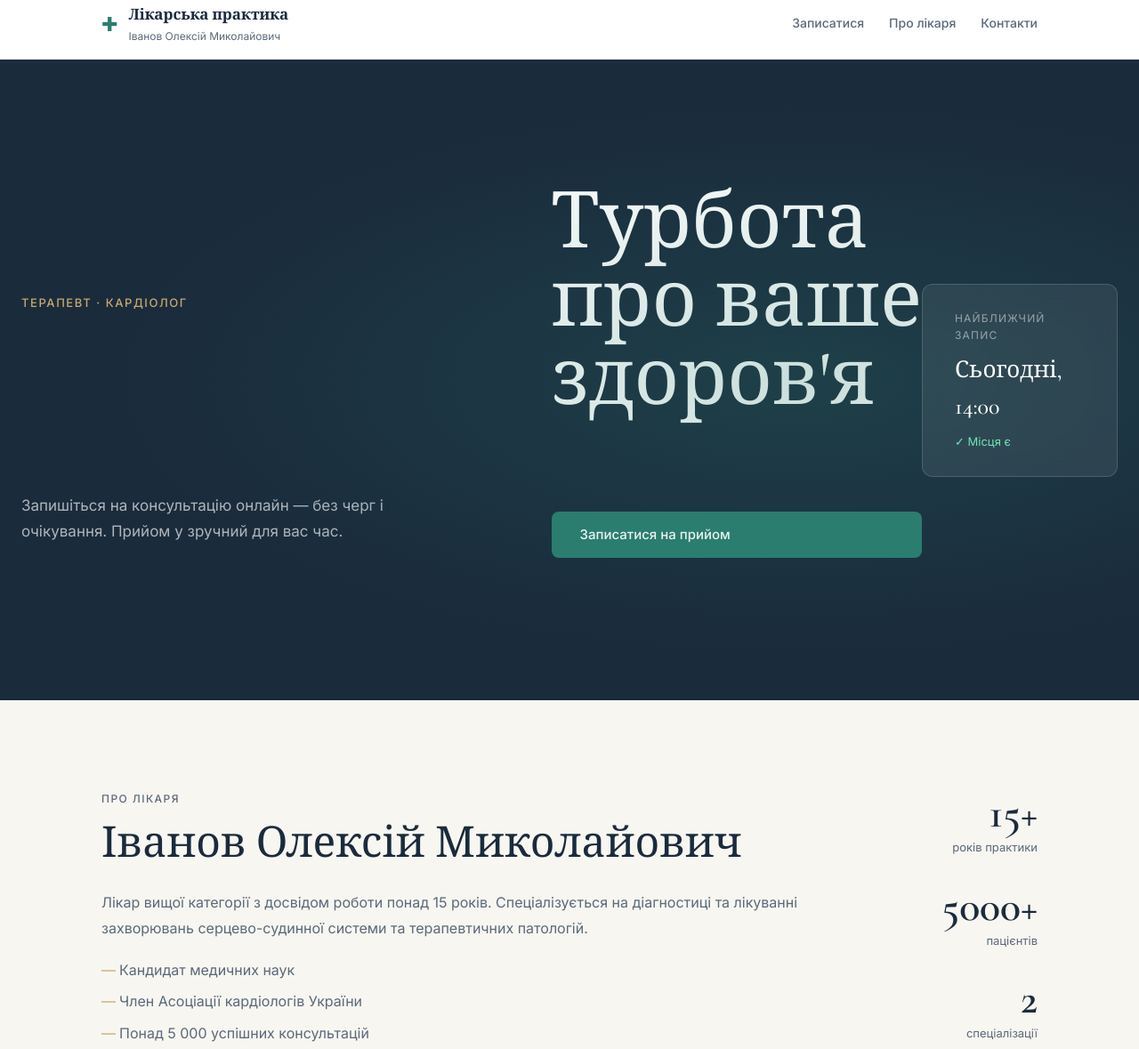
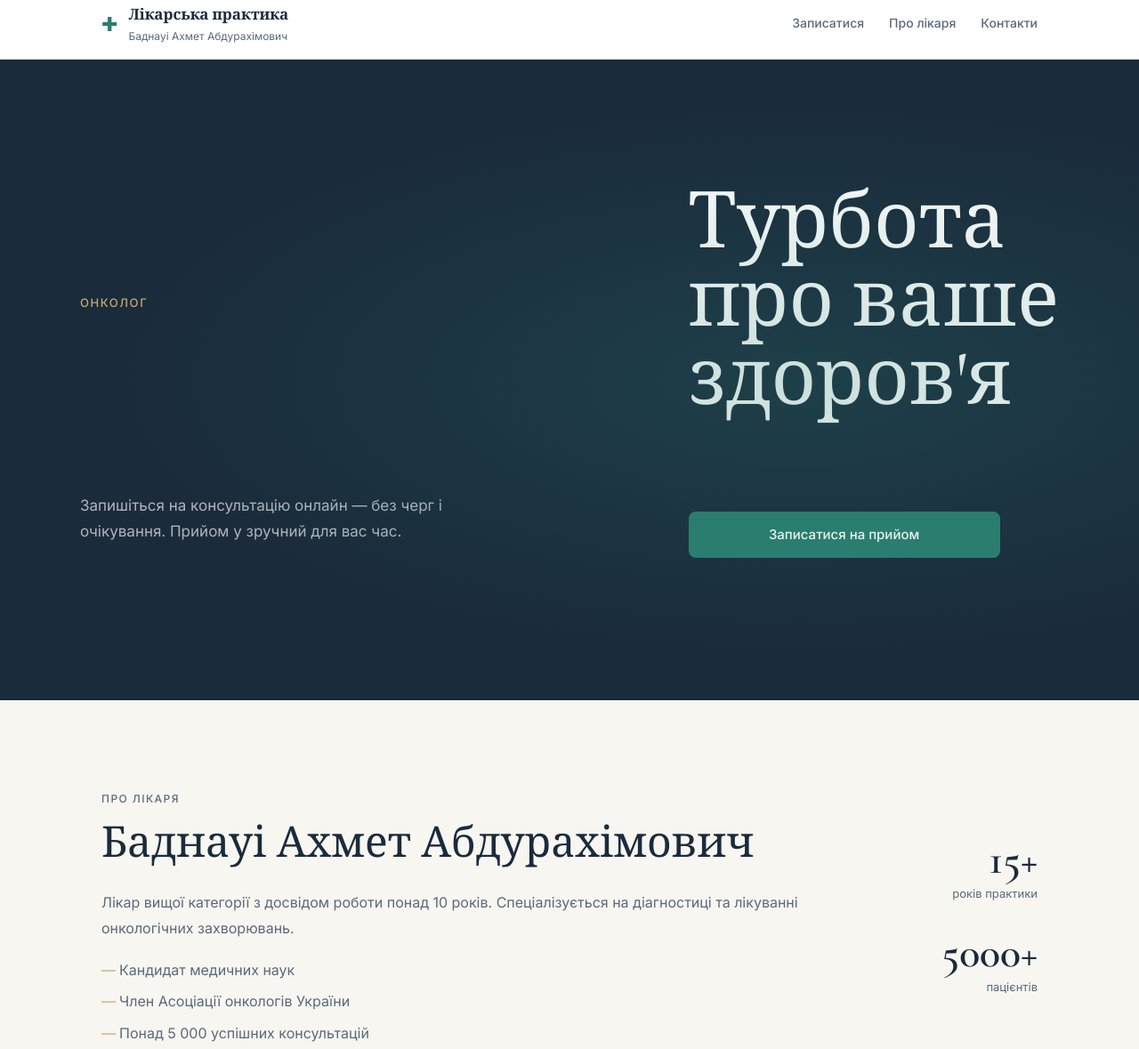
Before and after one commit to TalashchenkoNikita/Prime, a plain HTML site: page index.html in a window 1280 px wide. Shown: the part 13-1192 px from the top of the page at 89% size. Drawn offline with nearby package versions, Linux system fonts and the light colour scheme.

Commit message:
fix content

```diff
--- a/index.html
+++ b/index.html
@@ -17,7 +17,7 @@
         <span class="logo-cross">✚</span>
         <div>
           <div class="logo-name">Лікарська практика</div>
-          <div class="logo-sub">Іванов Олексій Миколайович</div>
+          <div class="logo-sub">Баднауі Ахмет Абдурахімович</div>
         </div>
       </div>
       <nav class="nav">
@@ -30,17 +30,10 @@
 
   <section class="hero">
     <div class="hero-content">
-      <p class="hero-eyebrow">Терапевт · Кардіолог</p>
+      <p class="hero-eyebrow">Онколог</p>
       <h1 class="hero-title">Турбота<br>про ваше<br>здоров'я</h1>
       <p class="hero-desc">Запишіться на консультацію онлайн — без черг і очікування. Прийом у зручний для вас час.</p>
       <a href="#booking" class="btn-primary">Записатися на прийом</a>
-    </div>
-    <div class="hero-visual">
-      <div class="hero-card">
-        <div class="hero-card-label">Найближчий запис</div>
-        <div class="hero-card-time">Сьогодні, 14:00</div>
-        <div class="hero-card-status">✓ Місця є</div>
-      </div>
     </div>
   </section>
 
@@ -49,11 +42,11 @@
       <div class="about-grid">
         <div class="about-text">
           <p class="section-eyebrow">Про лікаря</p>
-          <h2 class="section-title">Іванов Олексій Миколайович</h2>
-          <p>Лікар вищої категорії з досвідом роботи понад 15 років. Спеціалізується на діагностиці та лікуванні захворювань серцево-судинної системи та терапевтичних патологій.</p>
+          <h2 class="section-title">Баднауі Ахмет Абдурахімович</h2>
+          <p>Лікар вищої категорії з досвідом роботи понад 10 років. Спеціалізується на діагностиці та лікуванні онкологічних захворювань.</p>
           <ul class="about-list">
             <li>Кандидат медичних наук</li>
-            <li>Член Асоціації кардіологів України</li>
+            <li>Член Асоціації онкологів України</li>
             <li>Понад 5 000 успішних консультацій</li>
           </ul>
         </div>
@@ -65,10 +58,6 @@
           <div class="stat">
             <div class="stat-num">5000+</div>
             <div class="stat-label">пацієнтів</div>
-          </div>
-          <div class="stat">
-            <div class="stat-num">2</div>
-            <div class="stat-label">спеціалізації</div>
           </div>
         </div>
       </div>
@@ -186,7 +175,7 @@
 
   <footer class="footer">
     <div class="container">
-      <p>© 2025 Лікарська практика Іванова О.М. Усі права захищено.</p>
+      <p>© 2026 Лікарська практика Баднауі А.А. Усі права захищено.</p>
     </div>
   </footer>
 
--- a/style.css
+++ b/style.css
@@ -92,7 +92,9 @@ input, textarea { font-family: inherit; }
   max-width: 420px; margin-bottom: 36px; line-height: 1.7;
 }
 .btn-primary {
-  display: inline-block;
+  display: flex;
+  justify-content: center;
+  max-width: 350px;
   background: var(--teal); color: var(--white);
   padding: 14px 32px; border-radius: 8px;
   font-size: 15px; font-weight: 500;
```
